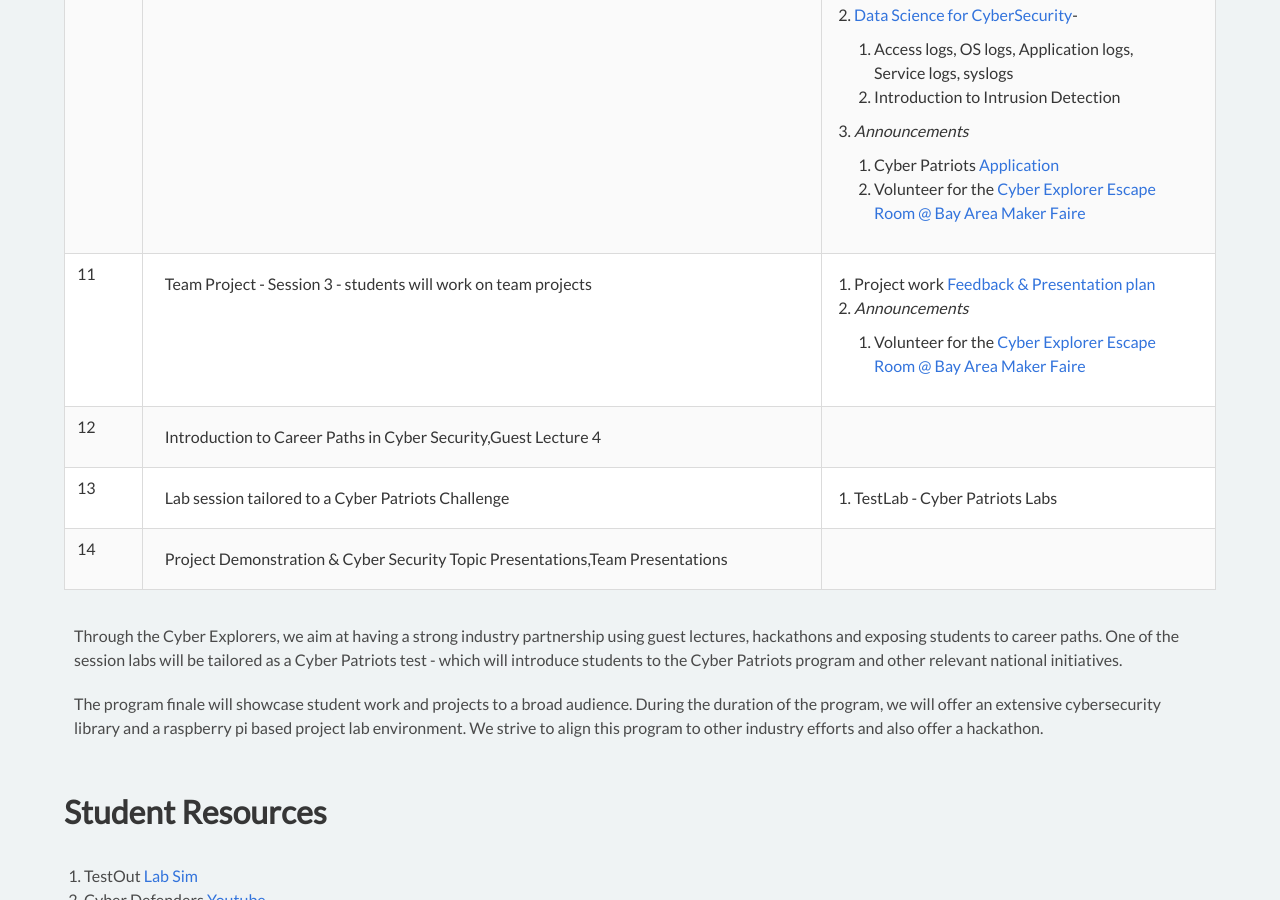
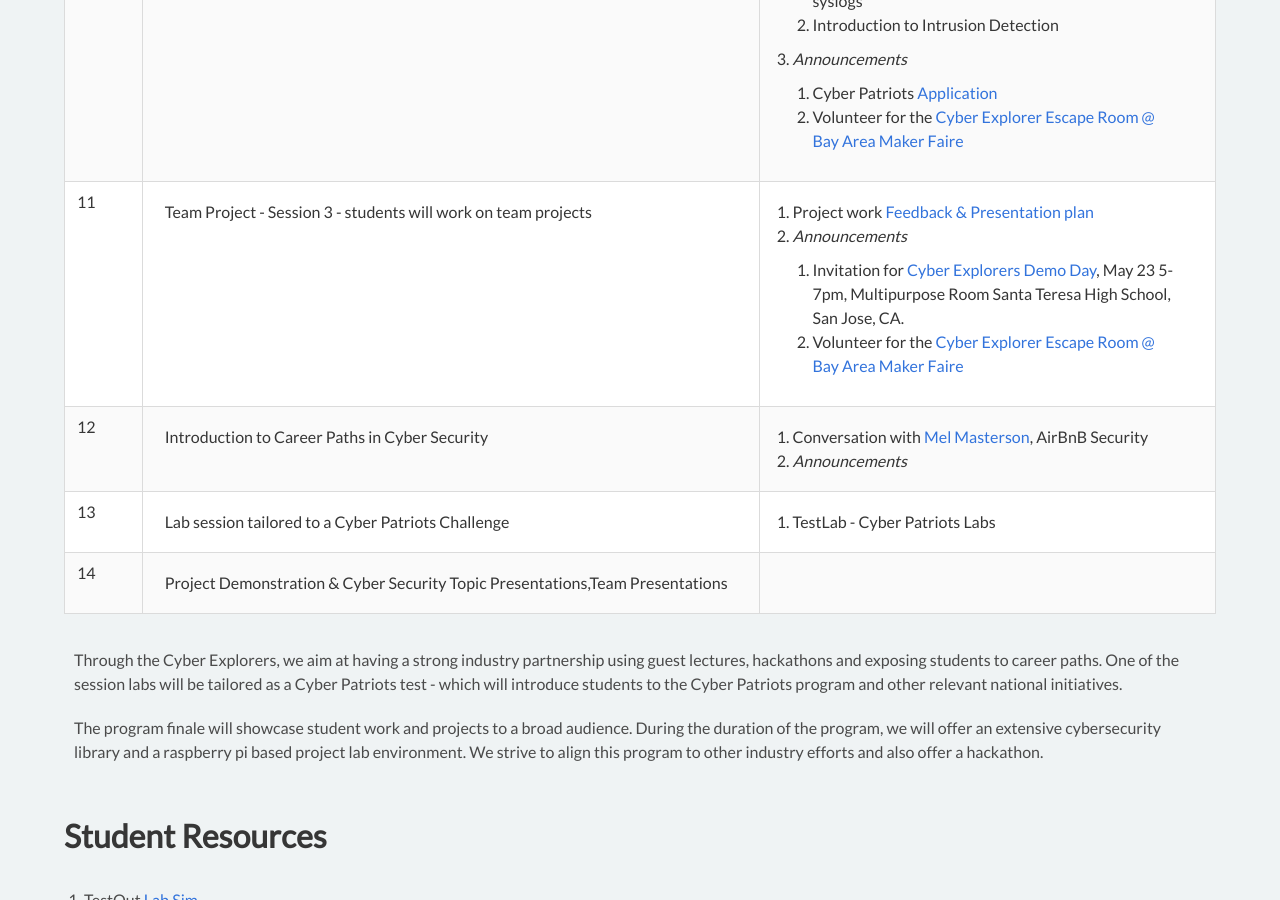
Before and after one commit to cyberdefendersprogram/www-homepage, a Jekyll site: the page built from cyberexplorers.md, in a window 1280 px wide and 900 px high, scrolled down 1971 px. Built offline with Jekyll 4.4.1, drawn with Linux system fonts in a browser that asks for light colours; nearby versions of some CDN libraries.

Commit message:
Update cyber-explorers-curriculum-program.yml

```diff
--- a/_data/cyber-explorers-curriculum-program.yml
+++ b/_data/cyber-explorers-curriculum-program.yml
@@ -73,10 +73,14 @@
   notes: |
     1. Project work [Feedback & Presentation plan](http://bit.ly/projectsession11)
     2. *Announcements*
-        1. Volunteer for the [Cyber Explorer Escape Room @ Bay Area Maker Faire](https://forms.gle/gEETTfEsiPdiW4VZA)
+        1. Invitation for [Cyber Explorers Demo Day](http://bit.ly/explorersdemoday2019), May 23 5-7pm, Multipurpose Room Santa Teresa High School, San Jose, CA.
+        2. Volunteer for the [Cyber Explorer Escape Room @ Bay Area Maker Faire](https://forms.gle/gEETTfEsiPdiW4VZA)
 
 - session: 12
-  desc: Introduction to Career Paths in Cyber Security,Guest Lecture 4
+  desc: Introduction to Career Paths in Cyber Security
+  notes: |
+    1. Conversation with [Mel Masterson](https://www.cyberdefendersprogram.com/advisors/), AirBnB Security
+    2. *Announcements*
 
 - session: 13
   desc: Lab session tailored to a Cyber Patriots Challenge
```
